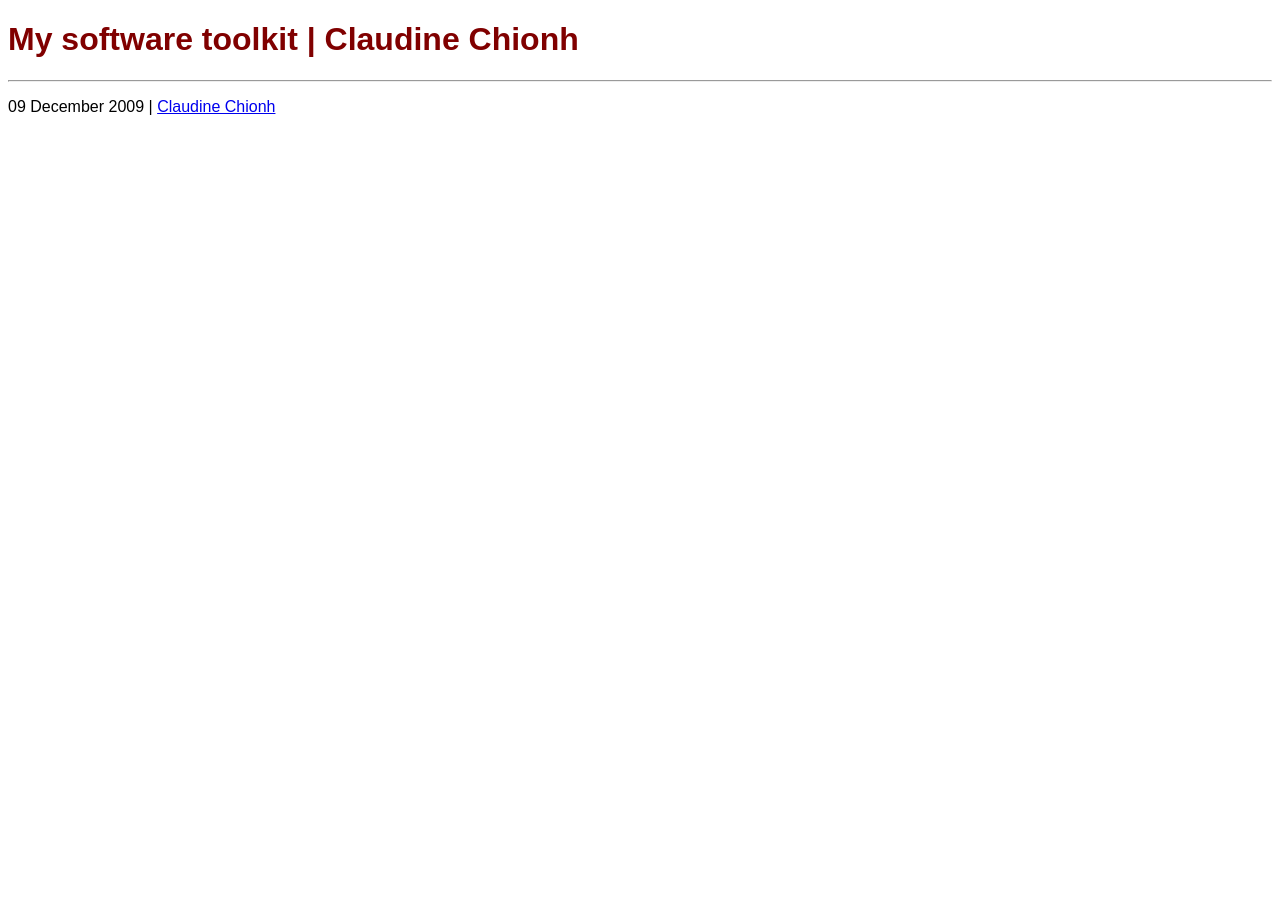
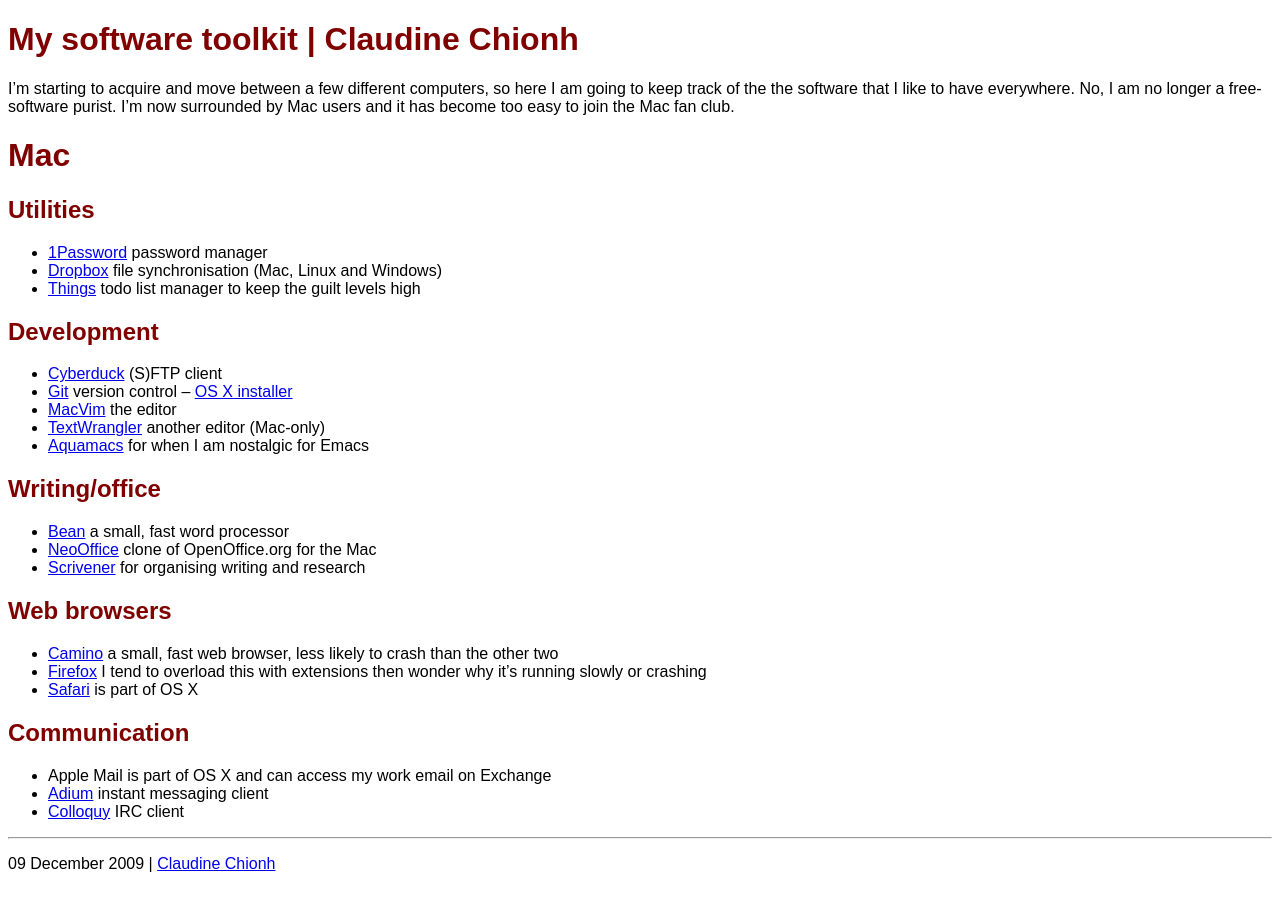
Before and after one commit to claudinec/claudinec.github.io, a Jekyll site: the page built from tools.markdown, in a window 1280 px wide. Built offline with Jekyll 4.4.1, drawn with Linux system fonts in a browser that asks for light colours.

Commit message:
mac software

```diff
--- a/_drafts/tools.markdown
+++ b/_drafts/tools.markdown
@@ -2,3 +2,5 @@
 layout: disqus
 title: my software toolkit
 ---
+
+I have put up a [page](/tools.html) on the Mac software I use. Linux details might come later.
--- a/tools.markdown
+++ b/tools.markdown
@@ -2,3 +2,39 @@
 layout: default
 title: My software toolkit
 ---
+
+I'm starting to acquire and move between a few different computers, so here I am going to keep track of the the software that I like to have everywhere. No, I am no longer a free-software purist. I'm now surrounded by Mac users and it has become too easy to join the Mac fan club.
+
+# Mac
+
+## Utilities
+
+* [1Password](http://agilewebsolutions.com/products/1Password) password manager
+* [Dropbox](http://www.dropbox.com/) file synchronisation (Mac, Linux and Windows)
+* [Things](http://culturedcode.com/things/) todo list manager to keep the guilt levels high
+
+## Development
+
+* [Cyberduck](http://cyberduck.ch/) (S)FTP client
+* [Git](http://git-scm.com/) version control -- [OS X installer](http://code.google.com/p/git-osx-installer/)
+* [MacVim](http://code.google.com/p/macvim/) the editor
+* [TextWrangler](http://www.barebones.com/products/textwrangler/) another editor (Mac-only)
+* [Aquamacs](http://aquamacs.org/) for when I am nostalgic for Emacs
+
+## Writing/office
+
+* [Bean](http://www.bean-osx.com/Bean.html) a small, fast word processor
+* [NeoOffice](http://www.neooffice.org/) clone of OpenOffice.org for the Mac
+* [Scrivener](http://www.literatureandlatte.com/scrivener.html) for organising writing and research
+
+## Web browsers
+
+* [Camino](http://caminobrowser.org/) a small, fast web browser, less likely to crash than the other two
+* [Firefox](http://www.mozilla.com/firefox/) I tend to overload this with extensions then wonder why it's running slowly or crashing
+* [Safari](http://www.apple.com/safari/) is part of OS X
+
+## Communication
+
+* Apple Mail is part of OS X and can access my work email on Exchange
+* [Adium](http://www.adium.im/) instant messaging client
+* [Colloquy](http://colloquy.info/) IRC client
```
